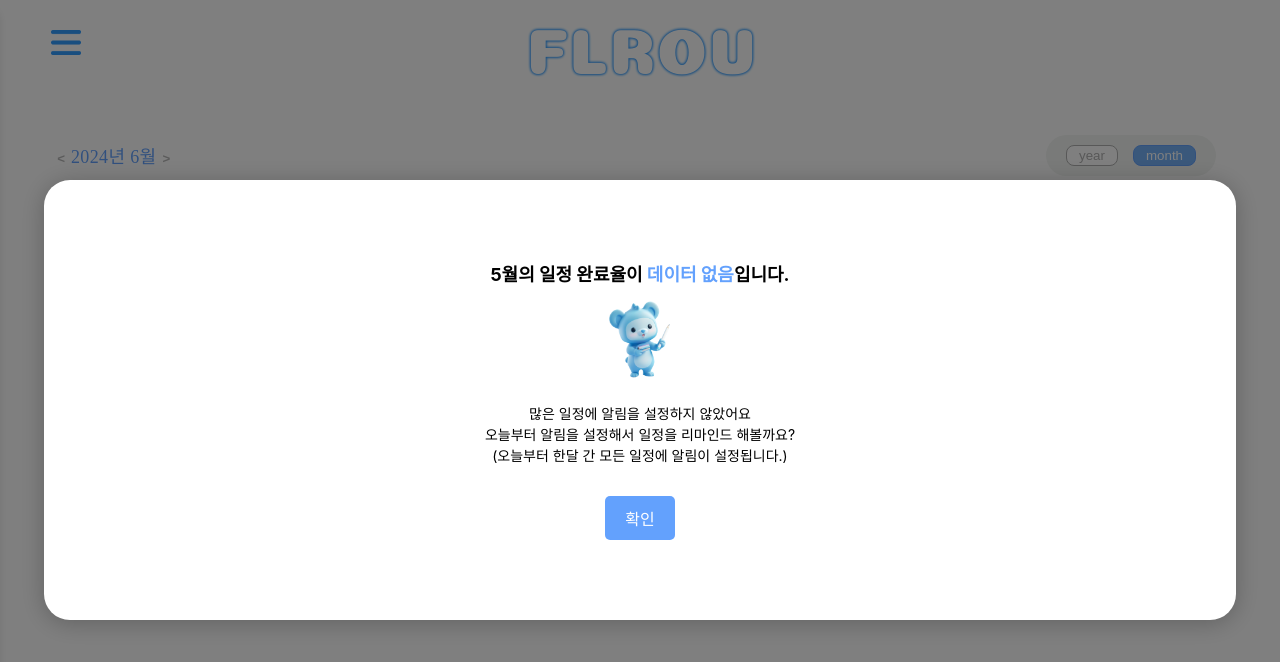
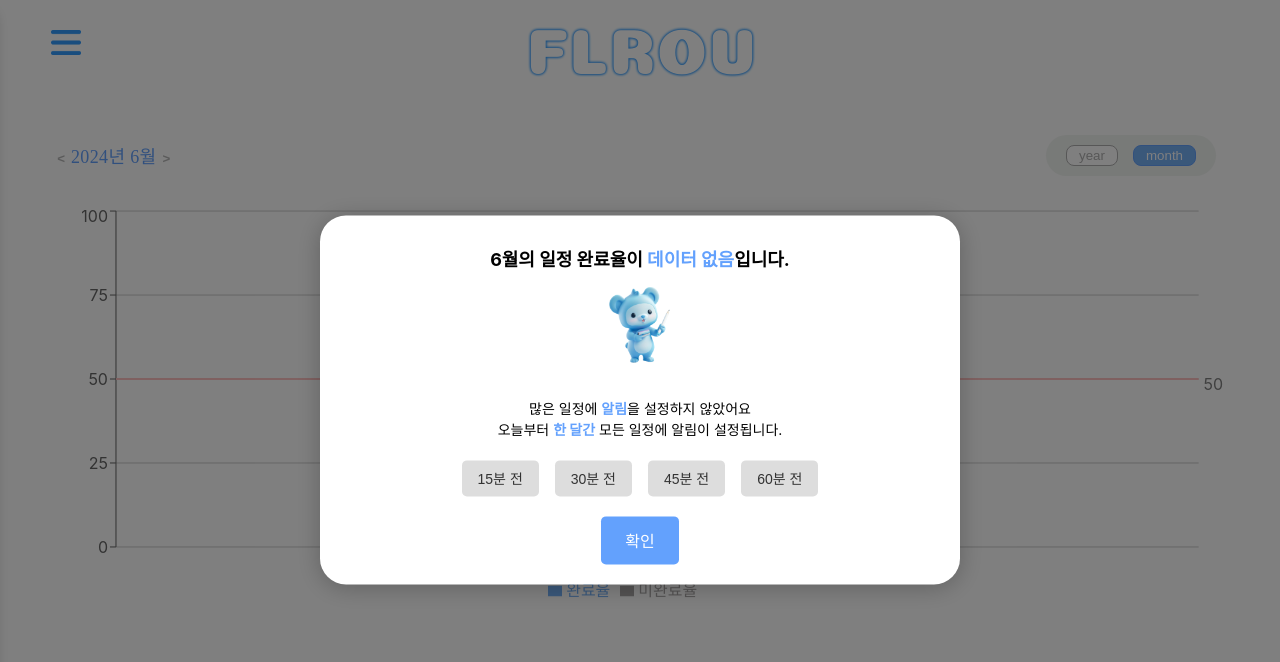
Before and after one commit to yujeongFE/Flrou-FE, a React (Create React App) app: page /performanceChart in a window 1280 px wide. Shown: the top 662 px of the page. Built offline with nearby package versions, Linux system fonts and the light colour scheme; no server answers; a web font is replaced by a local one.

Commit message:
feat: 강제 알림 팝업 구현

```diff
--- a/src/components/Graph/PerformanceChart.js
+++ b/src/components/Graph/PerformanceChart.js
@@ -17,7 +17,8 @@ const Backdrop = styled.div`
 const Modal = styled.div`
   position: fixed;
   width: 90%;
-  height: 400px;
+  max-width: 600px; /* Limiting maximum width for better readability */
+  height: auto;
   top: 50%;
   left: 50%;
   transform: translate(-50%, -50%);
@@ -35,32 +36,31 @@ const Modal = styled.div`
 `;
 
 const Paragraph = styled.p`
-  margin: 0 0 10px 0;
+  margin: 10px 0; /* Adjusted margin for better spacing */
   font-size: 18px;
   font-weight: bold;
-  text-align: center; /* 중앙 정렬 추가 */
 `;
 
 const BlueText = styled.span`
   color: #63a1fd;
+  font-weight: bold;
 `;
 
 const StyledImage = styled.img`
   width: 80px;
   height: auto;
-  margin-bottom: 10px;
+  margin-bottom: 20px; /* Increased margin for better spacing */
 `;
 
 const Text = styled.p`
-  margin: 10px 0;
+  margin: 10px 0 20px; /* Adjusted margins for better spacing */
   font-size: 14px;
   line-height: 1.5;
-  text-align: center; /* 중앙 정렬 추가 */
 `;
 
 const Button = styled.button`
   margin-top: 20px;
-  padding: 10px 20px;
+  padding: 12px 24px; /* Increased padding for button */
   background-color: #63a1fd;
   color: white;
   border: none;
@@ -73,10 +73,31 @@ const Button = styled.button`
   }
 `;
 
+const ToggleContainer = styled.div`
+  display: flex;
+  justify-content: center;
+`;
+
+const ToggleButton = styled.button`
+  margin: 0 8px; /* Adjusted margin for toggle buttons */
+  padding: 8px 16px;
+  background-color: ${(props) => (props.active ? "#63a1fd" : "#ddd")};
+  color: ${(props) => (props.active ? "white" : "#333")};
+  border: none;
+  border-radius: 5px;
+  cursor: pointer;
+  font-size: 14px;
+
+  &:hover {
+    background-color: ${(props) => (props.active ? "#5079c6" : "#ccc")};
+  }
+`;
+
 const PerformanceChart = ({ isActive, successCount, currentYear, currentDate, user_id, force }) => {
   const [data, setData] = useState([]);
   const [showModal, setShowModal] = useState(true);
   const [hoveredIndex, setHoveredIndex] = useState(null);
+  const [notificationTime, setNotificationTime] = useState("00:15"); // 초기 알림 시간 설정 (00:15)
 
   useEffect(() => {
     const generateData = () => {
@@ -104,7 +125,7 @@ const PerformanceChart = ({ isActive, successCount, currentYear, currentDate, us
           const completionRate = totalCount === 0 ? 0 : Math.round((totalSuccess / totalCount) * 100);
           const incompleteRate = totalCount === 0 ? 0 : 100 - completionRate;
           newData.push({
-            month: `${currentYear}년`,
+            month: `${currentDate}월`,
             완료율: completionRate,
             미완료율: incompleteRate,
           });
@@ -113,22 +134,42 @@ const PerformanceChart = ({ isActive, successCount, currentYear, currentDate, us
       }
     };
     generateData();
-  }, [isActive, successCount, currentYear]);
+  }, [isActive, successCount, currentYear, currentDate]);
 
   const handleSubmit = async () => {
+    const id = localStorage.getItem("user_id");
     try {
       const response = await axios.post("http://localhost:3000/user/setForce", {
-        user_id: user_id,
+        user_id: id,
         cur_year: currentYear,
         cur_month: currentDate,
-        alarm: 1,
+        alarm: notificationTime, // 알림 시간 설정
       });
-      console.log("Response from server:", response.data);
-      localStorage.setItem("popupConfirmed", "true");
+      console.log(response);
+      // 팝업 닫기
       setShowModal(false);
     } catch (error) {
-      console.error("Error sending request:", error);
+      console.error("Error:", error);
     }
+  };
+
+  const handleToggle = (time) => {
+    setNotificationTime(time);
+  };
+
+  const renderToggleButtons = () => {
+    const buttons = [];
+    for (let minute = 15; minute < 61; minute += 15) {
+      // 15분 간격으로 버튼 생성
+      const label = `${minute < 10 ? `0${minute}` : minute}`; // 시간과 분을 포맷팅
+      const value = `${minute}`;
+      buttons.push(
+        <ToggleButton key={label} active={notificationTime === value} onClick={() => handleToggle(value)}>
+          {label}분 전
+        </ToggleButton>,
+      );
+    }
+    return buttons;
   };
 
   return (
@@ -142,25 +183,24 @@ const PerformanceChart = ({ isActive, successCount, currentYear, currentDate, us
           <Tooltip cursor={{ fill: "rgba(207, 239, 255, 0.7)" }} formatter={(value) => `${value}%`} />
           <Legend />
           <Bar dataKey="완료율" stackId="a" fill="#75b1f6" barSize={30} onClick={(data, index) => setHoveredIndex(index)} />
-          <Bar dataKey="미완료율" stackId="a" fill="#FF6347" barSize={30} onClick={(data, index) => setHoveredIndex(index)} />
+          <Bar dataKey="미완료율" stackId="a" fill="#A9A6A6" barSize={30} onClick={(data, index) => setHoveredIndex(index)} />
           <ReferenceLine y={50} stroke="#FFC2C2" strokeWidth={2} label={{ value: "50", position: "right", dy: 5 }} />
         </BarChart>
       </ResponsiveContainer>
       {showModal && (
         <Modal>
           <Paragraph>
-            {`${currentDate - 1}월의 일정 완료율이 `}
-            <BlueText>{data.length > 0 ? `${data[0].미완료율}%` : "데이터 없음"}</BlueText>
+            {`${currentDate}월의 일정 완료율이 `}
+            <BlueText>{data.length > 0 ? `${data[4].완료율}%` : "데이터 없음"}</BlueText>
             {`입니다.`}
           </Paragraph>
           <StyledImage src={character} alt="character" />
           <Text>
-            많은 일정에 알림을 설정하지 않았어요
+            많은 일정에 <BlueText>알림</BlueText>을 설정하지 않았어요
             <br />
-            오늘부터 알림을 설정해서 일정을 리마인드 해볼까요?
-            <br />
-            (오늘부터 한달 간 모든 일정에 알림이 설정됩니다.)
+            오늘부터 <BlueText>한 달간</BlueText> 모든 일정에 알림이 설정됩니다.
           </Text>
+          <ToggleContainer>{renderToggleButtons()}</ToggleContainer>
           <Button onClick={handleSubmit}>확인</Button>
         </Modal>
       )}
--- a/src/pages/Graph/index.js
+++ b/src/pages/Graph/index.js
@@ -83,6 +83,7 @@ const Graph = () => {
   };
 
   return (
+    <>
       <Container>
         <Header />
         <Center>
@@ -114,6 +115,7 @@ const Graph = () => {
         />
         {isMobile && <BottomBar />} {/* 하단 바 추가 */}
       </Container>
+    </>
   );
 };
 
```
Lines whose indentation alone changed are shown as unchanged.
